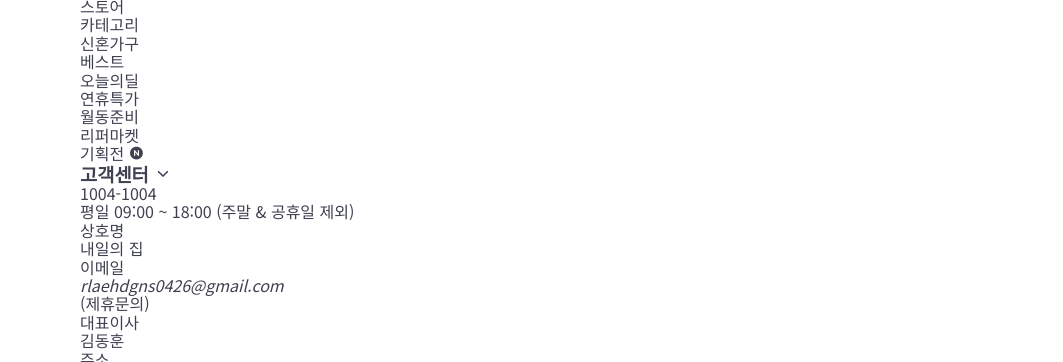
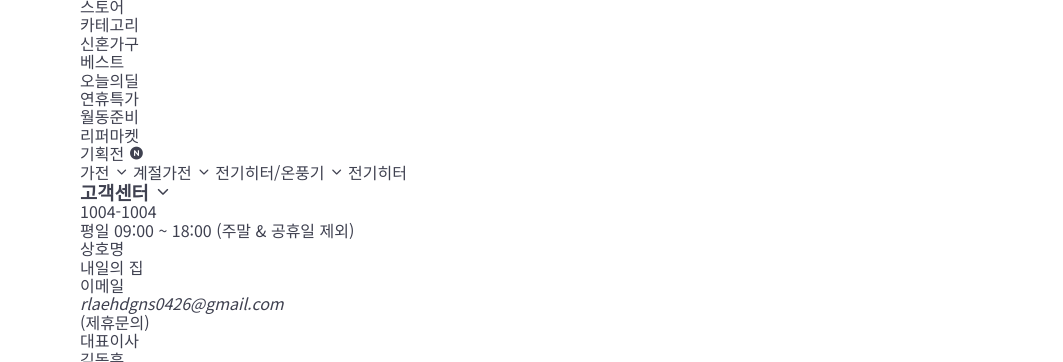
Before and after one commit to kimdong-hun/UI-Development-BootCamp, a website: page index.html in a window 1280 px wide. Shown: the part 1134-1496 px from the top of the page, without its empty margins (0-1063 px from the left). Drawn offline with Linux system fonts and the light colour scheme; files whose address does not match are found by name.

Commit message:
🚧 Mark up a breadcrumb component

```diff
--- a/index.html
+++ b/index.html
@@ -262,7 +262,23 @@
       </nav>
     </header>
 
-    <main class="product-show"></main>
+    <main class="product-show">
+      <div class="container">
+        <div class="row">
+          <div class="col-sm-4">
+            <div class="breadcrumb">
+              <a href="/">가전</a>
+              <i class="ic-chevron" aria-hidden></i>
+              <a href="/">계절가전</a>
+              <i class="ic-chevron" aria-hidden></i>
+              <a href="/">전기히터/온풍기</a>
+              <i class="ic-chevron" aria-hidden></i>
+              <a href="/">전기히터</a>
+            </div>
+          </div>
+        </div>
+      </div>
+    </main>
 
     <footer class="global-footer">
       <div class="container">
```
